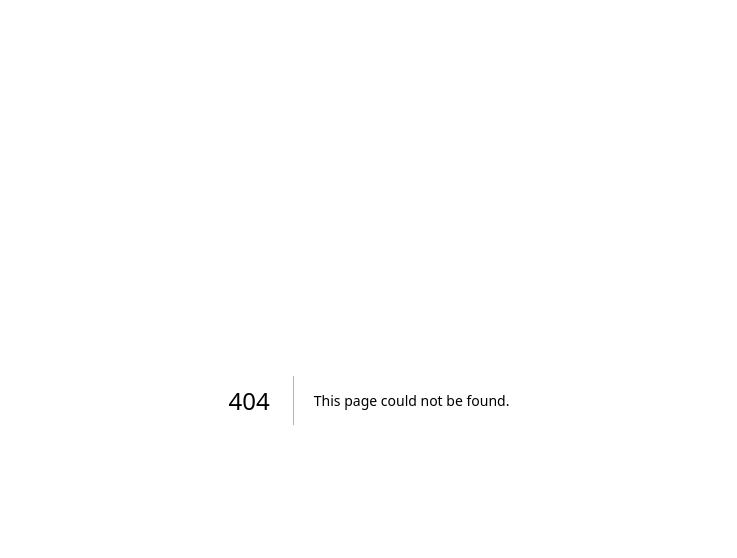
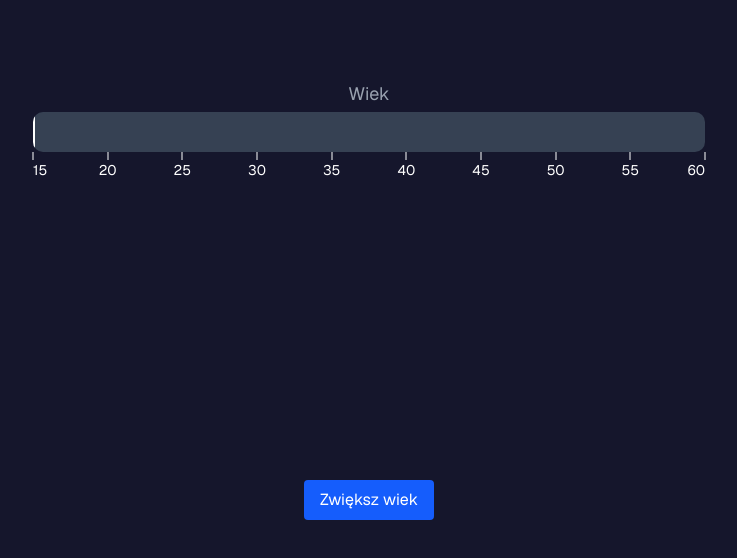
Before and after one commit to Jakub-Ner/life-simulation-frontend, a Next.js app: page /lifeBarDemo in a window 1280 px wide. Before the commit this address had no page. Shown: the top 558 px of the page, without its empty margins (271-1008 px from the left). Built offline with nearby package versions, Linux system fonts and the light colour scheme.

Commit message:
added progress bar LifeBar

```diff
--- a/package.json
+++ b/package.json
@@ -15,6 +15,7 @@
     "prepare": "husky"
   },
   "dependencies": {
+    "@mantine/core": "^8.3.3",
     "@t3-oss/env-nextjs": "^0.12.0",
     "class-variance-authority": "^0.7.1",
     "clsx": "^2.1.1",
--- a/src/app/layout.tsx
+++ b/src/app/layout.tsx
@@ -2,6 +2,7 @@ import '~/styles/globals.css';
 
 import type { Metadata } from 'next';
 import { Geist } from 'next/font/google';
+import Providers from './providers';
 
 export const metadata: Metadata = {
   title: 'Create T3 App',
@@ -19,7 +20,9 @@ export default function RootLayout({
 }: Readonly<{ children: React.ReactNode }>) {
   return (
     <html lang='en' className={`${geist.variable}`}>
-      <body>{children}</body>
+      <body>
+        <Providers>{children}</Providers>
+      </body>
     </html>
   );
 }
--- /dev/null
+++ b/src/app/lifeBarDemo/page.tsx
@@ -0,0 +1,26 @@
+'use client';
+
+import { useState } from 'react';
+import LifeBar from '../../components/ui/LifeBar';
+
+export default function GamePage() {
+  const [age, setAge] = useState(15);
+
+  return (
+    <main className='flex min-h-screen flex-col bg-[#15162c] p-8 text-white'>
+      <div className='flex flex-col items-center justify-start gap-4 pt-12'>
+        <LifeBar currentAge={age} maxAge={60} />
+      </div>
+
+      <div className='mt-16 flex flex-grow flex-col items-center justify-center'>
+        <button
+          type="button"
+          onClick={() => setAge(age + 5)}
+          className='rounded bg-blue-600 px-4 py-2 transition hover:bg-blue-700'
+        >
+          Zwiększ wiek
+        </button>
+      </div>
+    </main>
+  );
+}
--- /dev/null
+++ b/src/app/providers.tsx
@@ -0,0 +1,10 @@
+'use client';
+
+import { MantineProvider } from '@mantine/core';
+import type { ReactNode } from 'react';
+
+export default function Providers({ children }: { children: ReactNode }) {
+  return (
+    <MantineProvider defaultColorScheme='light'>{children}</MantineProvider>
+  );
+}
--- /dev/null
+++ b/src/components/ui/LifeBar.tsx
@@ -0,0 +1,88 @@
+import type React from 'react';
+
+type LifeBarProps = {
+  currentAge: number;
+  minAge?: number;
+  maxAge?: number;
+};
+
+const LifeBar: React.FC<LifeBarProps> = ({
+  currentAge,
+  minAge = 15,
+  maxAge = 65,
+}) => {
+  const clampedAge = Math.max(minAge, Math.min(currentAge, maxAge));
+  const progressPercent = ((clampedAge - minAge) / (maxAge - minAge)) * 100;
+
+  const getColor = (): string => {
+    const ratio = (clampedAge - minAge) / (maxAge - minAge);
+    if (ratio < 0.33) return 'bg-green-400'; // młodość
+    if (ratio < 0.66) return 'bg-green-500'; // dorosłość
+    return 'bg-green-600'; // wiek średni
+  };
+
+  const ticks = [];
+  for (let a = minAge; a <= maxAge; a += 5) {
+    const leftPercent = ((a - minAge) / (maxAge - minAge)) * 100;
+
+    // Tick Mark
+    ticks.push(
+      <div
+        key={`tick-${a}`}
+        className='-translate-x-1/2 absolute top-0 h-2 w-[1px] bg-white'
+        style={{ left: `${leftPercent}%` }}
+      ></div>,
+    );
+
+    // Label
+    let alignmentClass = '-translate-x-1/2';
+    if (a === minAge) {
+      alignmentClass = '';
+    } else if (a === maxAge) {
+      alignmentClass = '-translate-x-full';
+    }
+    ticks.push(
+      <div
+        key={`label-${a}`}
+        className={`absolute top-2 text-sm text-white ${alignmentClass}`}
+        style={{ left: `${leftPercent}%` }}
+      >
+        {a}
+      </div>,
+    );
+  }
+
+  return (
+    <div className='relative w-full max-w-2xl pt-8'>
+      <div className='absolute top-0 right-0 left-0 w-full text-center text-gray-400 text-lg'>
+        Wiek
+      </div>
+      <div className='relative h-10 w-full overflow-hidden rounded-lg bg-gray-700'>
+        {/* Colored Progress */}
+        <div
+          className={`${getColor()} h-full transition-all duration-500`}
+          style={{ width: `${progressPercent}%` }}
+        ></div>
+
+        {/* Age Indicator */}
+        <div
+          className='absolute top-0 flex h-full items-center transition-all duration-500'
+          style={{ left: `${progressPercent}%` }}
+        >
+          <div className='relative h-full'>
+            <div className='-translate-x-1/2 absolute bottom-full mb-2'>
+              <div className='rounded bg-white p-1 font-bold text-black text-sm'>
+                {clampedAge} lat
+              </div>
+              <div className='mx-auto h-0 w-0 border-t-4 border-t-white border-r-4 border-r-transparent border-l-4 border-l-transparent'></div>
+            </div>
+            <div className='h-full w-[2px] bg-white'></div>
+          </div>
+        </div>
+      </div>
+      <div className='relative h-4'>{ticks}</div>
+    </div>
+  );
+};
+
+export default LifeBar;
```
Also changed, not shown: 1 other file (tests, documents, lock files or other folders).
